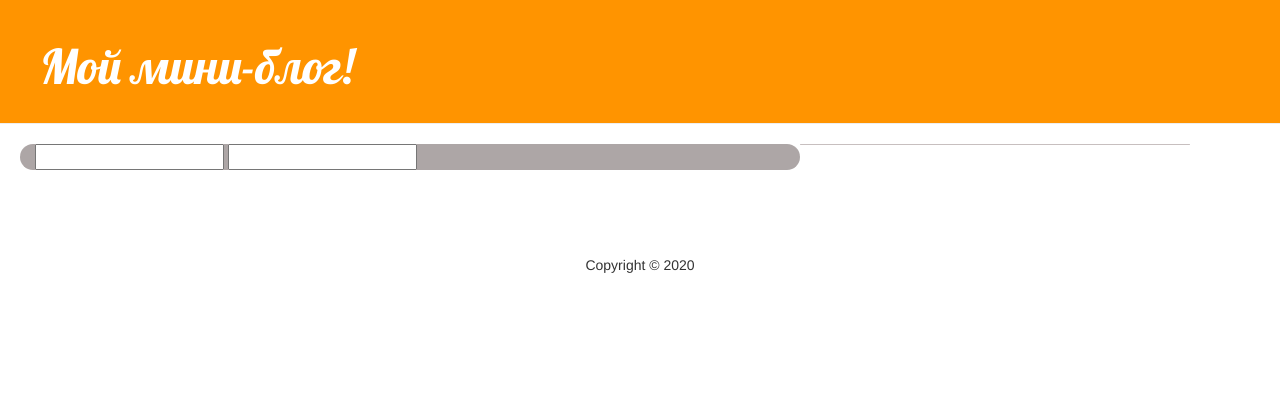
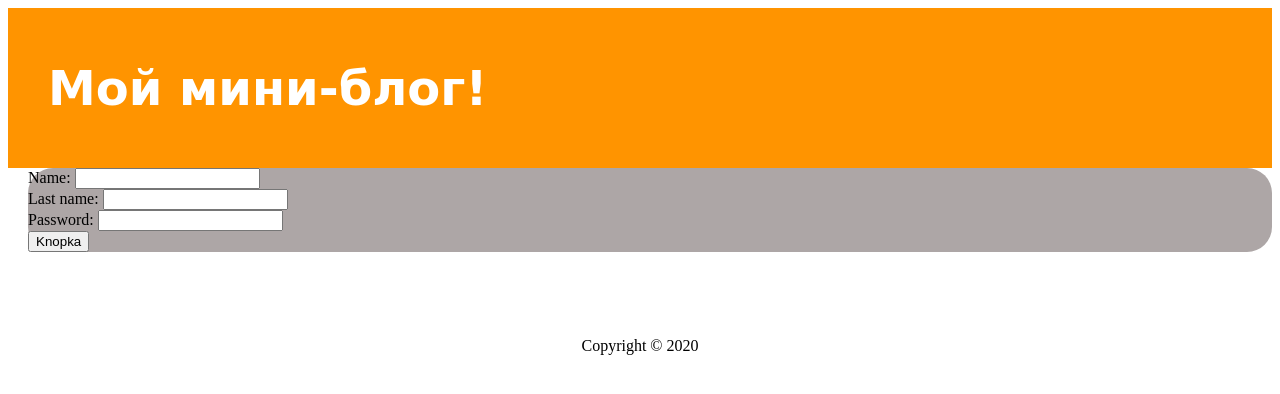
Before and after one commit to Subdowell/BlogPogoda, a Django app: page /main/ in a window 1280 px wide. Shown: the top 394 px of the page. Run offline with Django 3.2, Linux system fonts and the light colour scheme; some libraries are stand-ins or nearby versions.

Commit message:
Update login and password

```diff
--- a/blog/templates/blog/base.html
+++ b/blog/templates/blog/base.html
@@ -4,9 +4,9 @@
 
     <head>
         <title>Мой мини-блог!</title>
-        <link rel="stylesheet" href="//maxcdn.bootstrapcdn.com/bootstrap/3.2.0/css/bootstrap.min.css">
-        <link rel="stylesheet" href="//maxcdn.bootstrapcdn.com/bootstrap/3.2.0/css/bootstrap-theme.min.css">
-        <link href="https://fonts.googleapis.com/css?family=Lobster&subset=latin,cyrillic" rel="stylesheet" type="text/css">
+<!--        <link rel="stylesheet" href="//maxcdn.bootstrapcdn.com/bootstrap/3.2.0/css/bootstrap.min.css">-->
+<!--        <link rel="stylesheet" href="//maxcdn.bootstrapcdn.com/bootstrap/3.2.0/css/bootstrap-theme.min.css">-->
+<!--        <link href="https://fonts.googleapis.com/css?family=Lobster&subset=latin,cyrillic" rel="stylesheet" type="text/css">-->
         <link rel="stylesheet" href="{% static 'css/blog.css' %}">
 
     </head>
--- a/blog/templates/blog/static_page.html
+++ b/blog/templates/blog/static_page.html
@@ -5,10 +5,29 @@
 
     <div class="container">
         <div class="row">
-            <div class="col-6">
-                <form>
-                    <input type="text" name="username" id="username">
-                    <input type="password" name="password" id="password">
+            <div class="col-4">
+                <form action="/add-comment-url/" method="post">
+                    {% csrf_token %}
+                    <div class="row">
+                        <div class="row-6">
+                            <label>Name:</label>
+                            <input type="text" name="first_name">
+                        </div>
+                        <div class="row-6">
+                            <label>Last name:</label>
+                            <input type="text" name="last_name">
+                        </div>
+                        <div class="row-6">
+                            <label>Password:</label>
+                            <input type="password" name="password">
+                        </div>
+                    </div>
+                    <div class="row">
+                        <div class="col-12">
+                            <input type="submit" value="Knopka">
+                        </div>
+
+                    </div>
                 </form>
             </div>
         </div>
--- a/blog/urls.py
+++ b/blog/urls.py
@@ -8,4 +8,5 @@ urlpatterns = [
     path('post/new/', views.post_new, name='post_new'),
     path('post/<int:pk>/edit/', views.post_edit, name='post_edit'),
     path('main/', views.static_page),
+    path('add-comment-url/', views.creat_comment),
 ]
--- a/blog/views.py
+++ b/blog/views.py
@@ -2,6 +2,8 @@ from django.shortcuts import render, get_object_or_404, redirect
 from .models import Post, Comment
 from django.utils import timezone
 from .forms import PostForm
+from django.contrib.auth import get_user_model
+User = get_user_model()
 
 
 def post_list(request):
@@ -15,6 +17,12 @@ def post_detail(request,pk):
     return render(request, 'blog/post_detail.html', {'post':post, 'comments':comments})
 
 def static_page(request):
+    return render(request, 'blog/static_page.html')
+
+def creat_comment(request):
+    new_user = User(first_name=request.POST.get('first_name'), last_name=request.POST.get('last_name'))
+    new_user.set_password(request.POST.get('password'))
+    new_user.save()
     return render(request, 'blog/static_page.html')
 
 def post_new(request):
```
Also changed, not shown: db.sqlite3.
